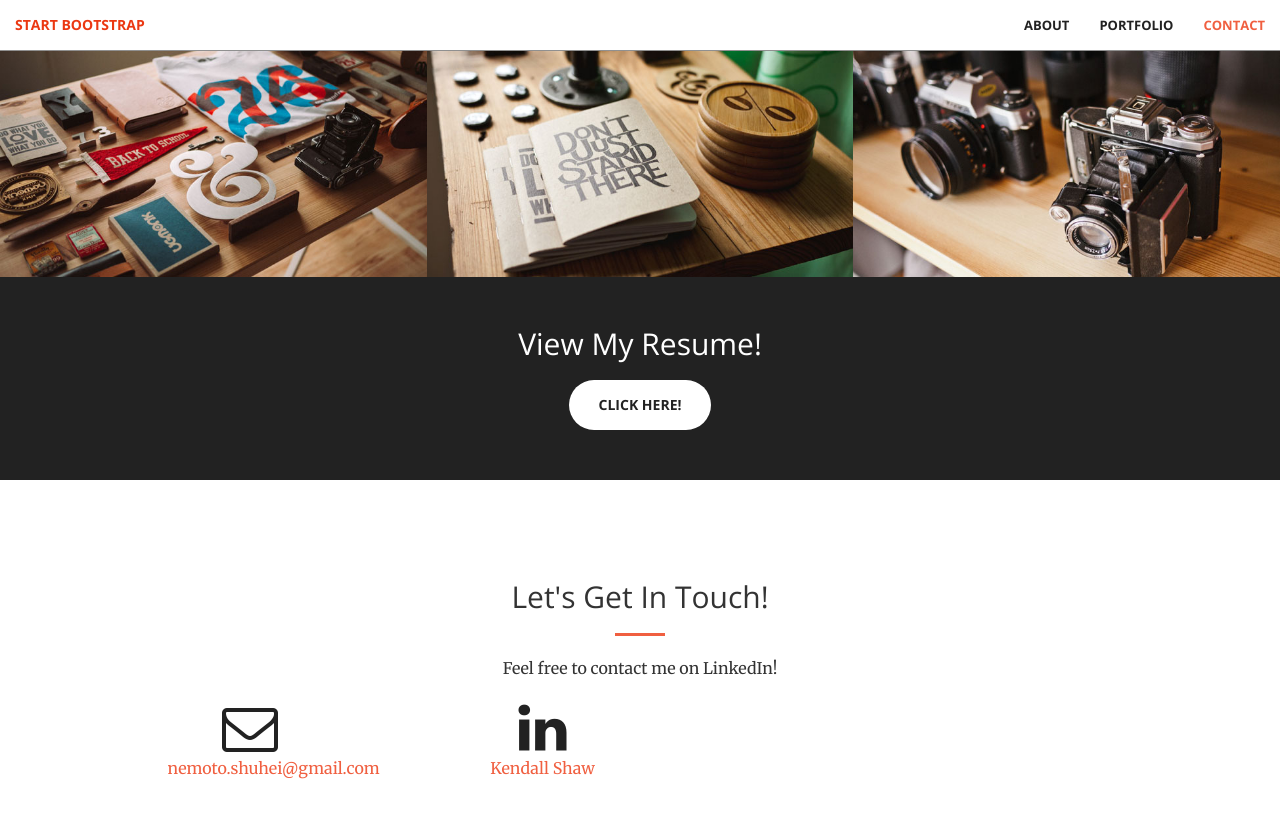
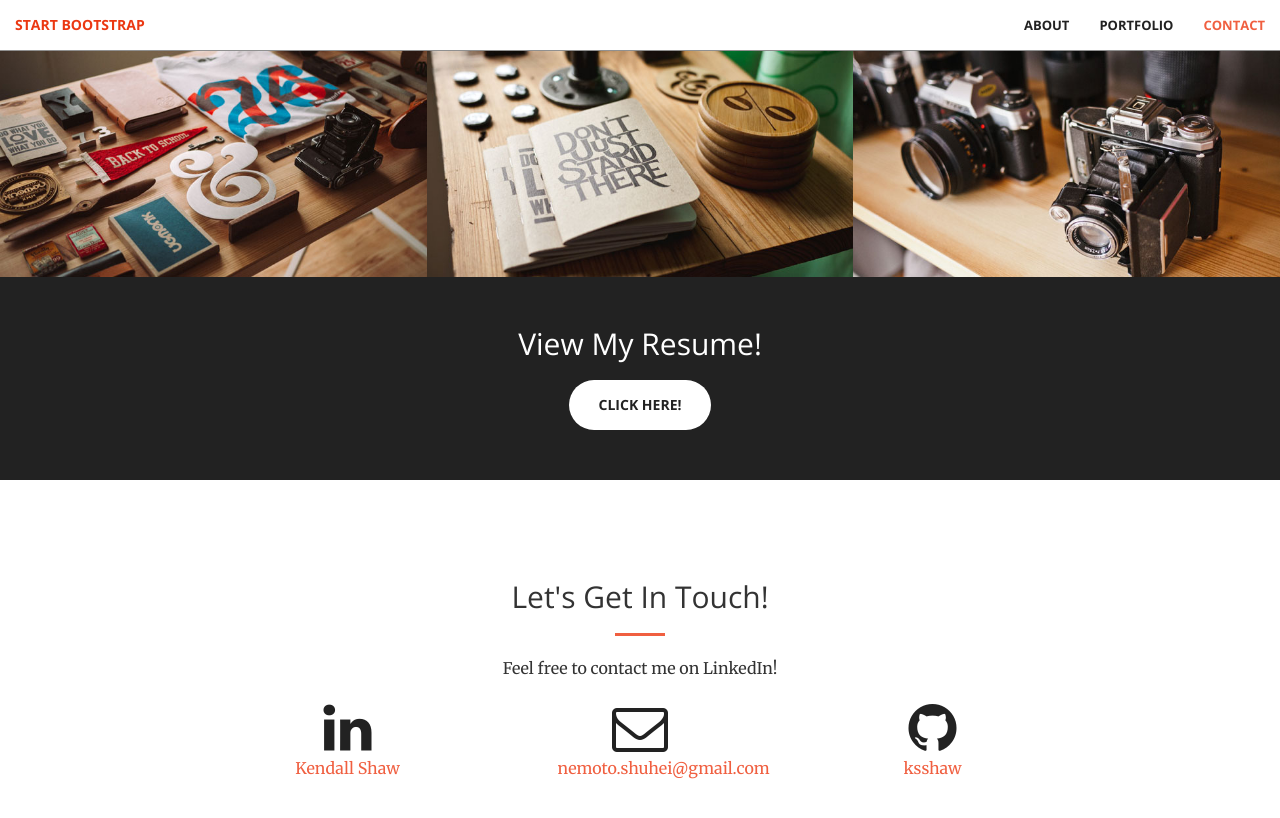
Before and after one commit to ksshaw/ksshaw.github.io, a Jekyll site: the page built from index.html, in a window 1280 px wide and 900 px high, scrolled down 1309 px. Shown: the top 818 px of the window. Built offline with Jekyll 4.4.1, drawn with Linux system fonts in a browser that asks for light colours.

Commit message:
add github to contact

```diff
--- a/_config.yml
+++ b/_config.yml
@@ -5,6 +5,7 @@ description: > # this means to ignore newlines until "baseurl:"
 baseurl: "" # the subpath of your site, e.g. /blog/
 url: "" # the base hostname & protocol for your site
 
+github_username: ksshaw
 
 # Build settings
 markdown: kramdown
--- a/_includes/contact.html
+++ b/_includes/contact.html
@@ -6,6 +6,12 @@
                 <hr class="primary">
                 <p>Feel free to contact me on LinkedIn!</p>
             </div>
+        <div class="col-lg-2 col-lg-offset-2 text-center">
+            <a href="https://linkedin.com/kendall-shaw">
+                <i class="fa fa-linkedin fa-3x wow bounceIn" data-wow-delay=".1s"></i>
+                <p>Kendall Shaw</p>
+            </a>
+        </div>
         <div class="col-lg-2 col-lg-offset-1 text-center">
             <a href="mailto:{{ site.email }}">
             <i class="fa fa-envelope-o fa-3x wow bounceIn" data-wow-delay=".1s"></i>
@@ -13,9 +19,9 @@
             </a>
         </div>
         <div class="col-lg-2 col-lg-offset-1 text-center">
-            <a href="https://www.linkedin.com/in/kendall-shaw/">
-            <i class="fa fa-linkedin fa-3x wow bounceIn" data-wow-delay=".1s"></i>
-                <p>Kendall Shaw</p>
+            <a href="https://github.com/{{ site.github_username }}">
+            <i class="fa fa-github fa-3x wow bounceIn" data-wow-delay=".1s"></i>
+                <p>{{ site.github_username }}</p>
             </a>
         </div>
 
```
